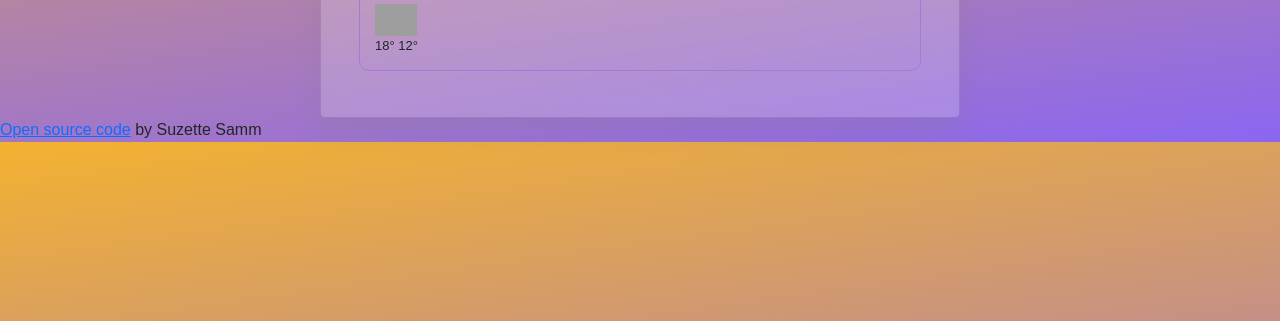
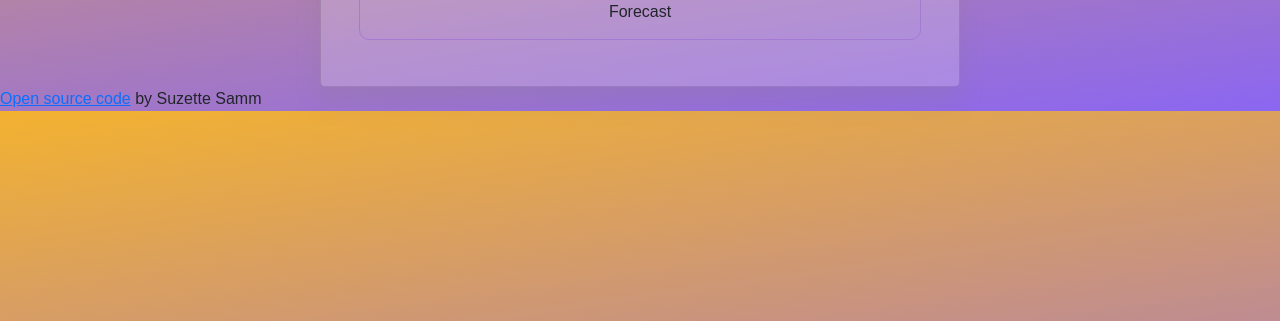
Before and after one commit to SuzetteSa/My-challenge-folder, a plain HTML site: page index.html in a window 1280 px wide. Shown: the part 479-800 px from the top of the page. Drawn offline with nearby package versions, Linux system fonts and the light colour scheme; grey boxes are pictures that could not be loaded.

Commit message:
added forecast

```diff
--- a/index.html
+++ b/index.html
@@ -88,7 +88,7 @@
               </ul>
             </div>
           </div>
-          <div class= weather forecast>
+          <div class= "weather-forecast" id= "forecast">
             <div class = "row">
               <div class = "col-2">
                 <div class="weather-forecast-date">
--- a/script.js
+++ b/script.js
@@ -20,6 +20,11 @@ function formatDay(timestamp) {
   let days = ["Sun", "Mon", "Tue", "Wed", "Thu", "Fri", "Sat"];
 
   return days[day];
+}
+
+function displayForecast() {
+  let forecastElement = document.querySelector("#forecast");
+  forecastElement.innerHTML = "Forecast"
 }
 
 function displayWeather(response) {
@@ -112,3 +117,5 @@ let celsiusLink = document.querySelector("#celsius-link");
 celsiusLink.addEventListener("click", displayCelsiusTemperature);
 
 navigator.geolocation.getCurrentPosition(handlePosition);
+
+displayForecast()
```
